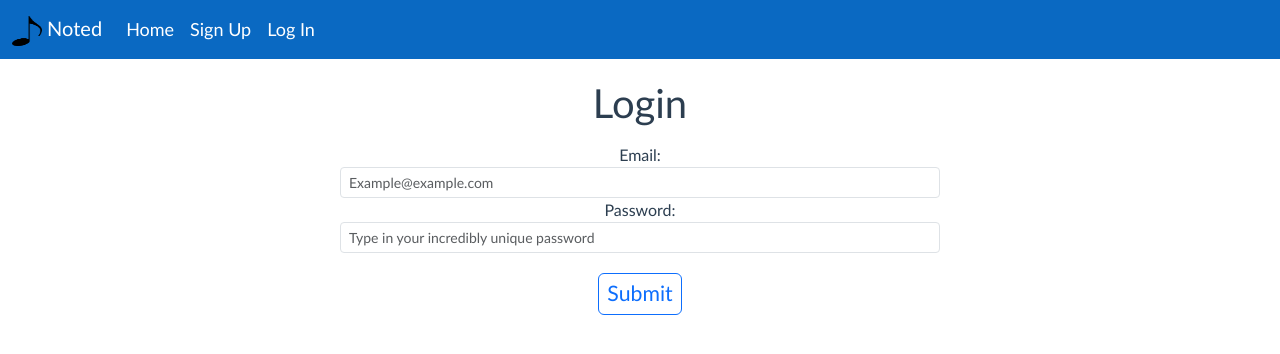
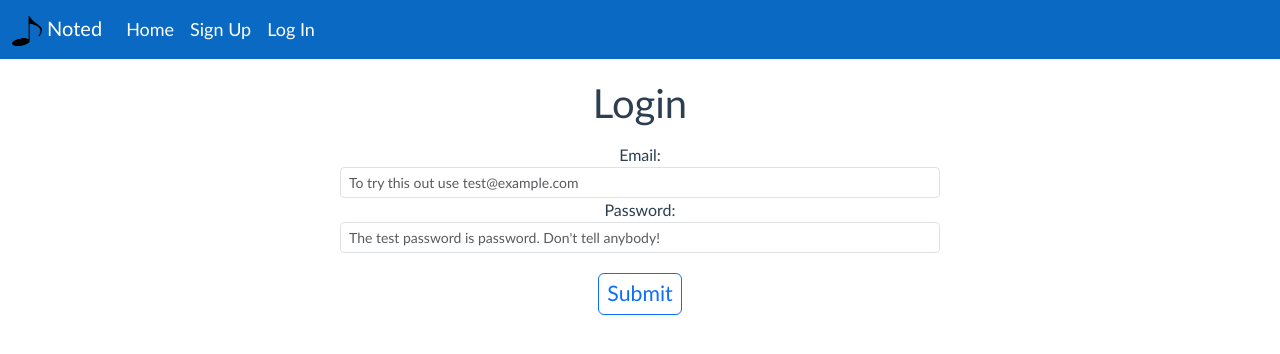
Before and after one commit to andymcbeath/noted-frontend, a Vue app: page /login in a window 1280 px wide. Shown: the top 354 px of the page. Built offline with nearby package versions, Linux system fonts and the light colour scheme.

Commit message:
Put the about page back in

```diff
--- /dev/null
+++ b/src/views/AboutView.vue
@@ -0,0 +1,5 @@
+<template>
+  <div class="about">
+    <h1>This is an about page</h1>
+  </div>
+</template>
--- a/src/views/LoginView.vue
+++ b/src/views/LoginView.vue
@@ -41,7 +41,7 @@ export default {
         <input
           class="form-control form-control-sm"
           type="email"
-          placeholder="Example@example.com"
+          placeholder="To try this out use test@example.com"
           aria-label=".form-control-sm"
           v-model="newSessionParams.email"
         />
@@ -51,7 +51,7 @@ export default {
         <input
           class="form-control form-control-sm"
           type="password"
-          placeholder="Type in your incredibly unique password"
+          placeholder="The test password is password. Don't tell anybody!"
           aria-label=".form-control-sm"
           v-model="newSessionParams.password"
         />
```
